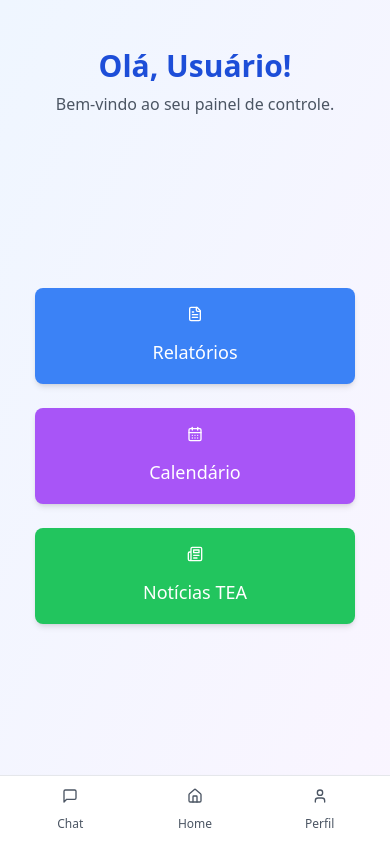
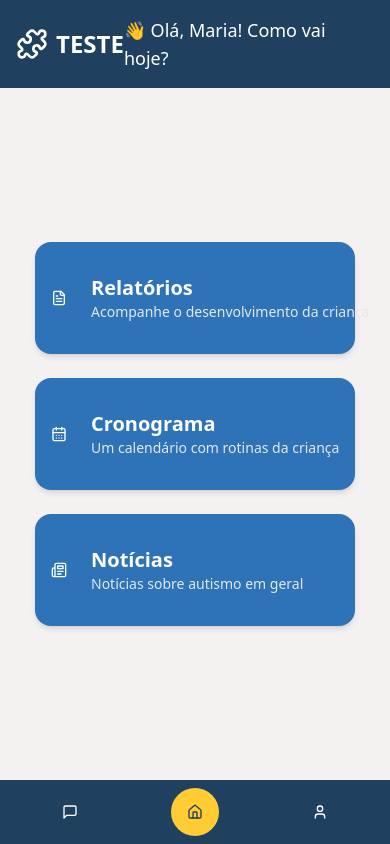
Before and after one commit to vitorferrr/App-connect-TEA, a React (Vite) app: page /home in a window 390 px wide. Built offline with nearby package versions, Linux system fonts and the light colour scheme.

Commit message:
[dyad] Atualizando layout da homepage e barra de navegação - wrote 5 file(s)

```diff
--- /dev/null
+++ b/src/components/AppHeader.tsx
@@ -0,0 +1,18 @@
+"use client";
+
+import React from "react";
+import { Puzzle } from "lucide-react";
+
+const AppHeader = () => {
+  return (
+    <header className="w-full bg-appBlueDark text-white p-4 flex items-center justify-between">
+      <div className="flex items-center">
+        <Puzzle className="h-8 w-8 mr-2" />
+        <h1 className="text-2xl font-bold">TESTE</h1>
+      </div>
+      <p className="text-lg">👋 Olá, Maria! Como vai hoje?</p>
+    </header>
+  );
+};
+
+export default AppHeader;
--- a/src/components/BottomNavBar.tsx
+++ b/src/components/BottomNavBar.tsx
@@ -1,31 +1,40 @@
 "use client";
 
 import React from "react";
-import { Link } from "react-router-dom";
+import { Link, useLocation } from "react-router-dom";
 import { Button } from "@/components/ui/button";
 import { MessageSquare, Home, User } from "lucide-react";
+import { cn } from "@/lib/utils";
 
 const BottomNavBar = () => {
+  const location = useLocation();
+
+  const navItems = [
+    { path: "/chat", icon: MessageSquare, label: "Chat" },
+    { path: "/home", icon: Home, label: "Home" },
+    { path: "/profile", icon: User, label: "Perfil" },
+  ];
+
   return (
-    <nav className="fixed bottom-0 left-0 right-0 bg-white border-t border-gray-200 shadow-lg p-2 flex justify-around items-center z-50 md:hidden">
-      <Link to="/chat" className="flex flex-col items-center text-gray-600 hover:text-blue-600">
-        <Button variant="ghost" size="icon" className="flex flex-col h-auto p-1">
-          <MessageSquare className="h-6 w-6" />
-          <span className="text-xs mt-1">Chat</span>
-        </Button>
-      </Link>
-      <Link to="/home" className="flex flex-col items-center text-gray-600 hover:text-blue-600">
-        <Button variant="ghost" size="icon" className="flex flex-col h-auto p-1">
-          <Home className="h-6 w-6" />
-          <span className="text-xs mt-1">Home</span>
-        </Button>
-      </Link>
-      <Link to="/profile" className="flex flex-col items-center text-gray-600 hover:text-blue-600">
-        <Button variant="ghost" size="icon" className="flex flex-col h-auto p-1">
-          <User className="h-6 w-6" />
-          <span className="text-xs mt-1">Perfil</span>
-        </Button>
-      </Link>
+    <nav className="fixed bottom-0 left-0 right-0 bg-appBlueDark p-2 flex justify-around items-center z-50 md:hidden h-16">
+      {navItems.map((item) => {
+        const isActive = location.pathname === item.path;
+        const IconComponent = item.icon;
+        return (
+          <Link to={item.path} key={item.path} className="flex flex-col items-center justify-center h-full w-full">
+            <Button
+              variant="ghost"
+              size="icon"
+              className={cn(
+                "flex flex-col h-12 w-12 rounded-full",
+                isActive ? "bg-appYellowActive text-appBlueDark" : "text-white hover:bg-appBlueMedium",
+              )}
+            >
+              <IconComponent className="h-6 w-6" />
+            </Button>
+          </Link>
+        );
+      })}
     </nav>
   );
 };
--- a/src/globals.css
+++ b/src/globals.css
@@ -49,6 +49,12 @@
     --sidebar-border: 220 13% 91%;
 
     --sidebar-ring: 217.2 91.2% 59.8%;
+
+    /* Novas cores para o layout do aplicativo */
+    --app-bg-light: 30 10% 95%; /* Um bege claro */
+    --app-blue-dark: 210 50% 25%; /* Um azul escuro */
+    --app-blue-medium: 210 60% 45%; /* Um azul médio */
+    --app-yellow-active: 45 100% 60%; /* Um amarelo vibrante */
   }
 
   .dark {
@@ -87,6 +93,12 @@
     --sidebar-accent-foreground: 240 4.8% 95.9%;
     --sidebar-border: 240 3.7% 15.9%;
     --sidebar-ring: 217.2 91.2% 59.8%;
+
+    /* Novas cores para o layout do aplicativo no modo escuro (ajustar conforme necessário) */
+    --app-bg-light: 222.2 84% 4.9%; /* Usar o background escuro padrão */
+    --app-blue-dark: 210 50% 25%; /* Manter o azul escuro */
+    --app-blue-medium: 210 60% 45%; /* Manter o azul médio */
+    --app-yellow-active: 45 100% 60%; /* Manter o amarelo */
   }
 }
 
--- a/src/pages/HomePage.tsx
+++ b/src/pages/HomePage.tsx
@@ -5,32 +5,39 @@ import { Link } from "react-router-dom";
 import { Button } from "@/components/ui/button";
 import { FileText, CalendarDays, Newspaper } from "lucide-react";
 import BottomNavBar from "@/components/BottomNavBar";
+import AppHeader from "@/components/AppHeader"; // Importar o novo cabeçalho
 
 const HomePage = () => {
   return (
-    <div className="min-h-screen flex flex-col bg-gradient-to-br from-blue-50 to-purple-50 p-4 pb-20"> {/* Added pb-20 for bottom nav bar */}
-      <header className="text-center py-8">
-        <h1 className="text-3xl font-bold text-blue-700">Olá, Usuário!</h1>
-        <p className="text-md text-gray-600 mt-2">Bem-vindo ao seu painel de controle.</p>
-      </header>
+    <div className="min-h-screen flex flex-col bg-appBgLight pb-16"> {/* Ajustado pb para a altura da nav bar */}
+      <AppHeader /> {/* Usar o novo componente de cabeçalho */}
 
-      <main className="flex-grow flex flex-col items-center justify-center space-y-6">
+      <main className="flex-grow flex flex-col items-center justify-center space-y-6 p-4">
         <Link to="/reports" className="w-full max-w-xs">
-          <Button className="w-full h-24 text-lg bg-blue-500 hover:bg-blue-600 text-white flex flex-col items-center justify-center rounded-lg shadow-md">
-            <FileText className="h-8 w-8 mb-2" />
-            Relatórios
+          <Button className="w-full h-28 text-white bg-appBlueMedium hover:bg-appBlueDark flex items-center justify-start rounded-2xl shadow-md p-4">
+            <FileText className="h-10 w-10 mr-4" />
+            <div className="flex flex-col items-start">
+              <span className="text-xl font-semibold">Relatórios</span>
+              <span className="text-sm text-gray-200">Acompanhe o desenvolvimento da criança</span>
+            </div>
           </Button>
         </Link>
         <Link to="/calendar" className="w-full max-w-xs">
-          <Button className="w-full h-24 text-lg bg-purple-500 hover:bg-purple-600 text-white flex flex-col items-center justify-center rounded-lg shadow-md">
-            <CalendarDays className="h-8 w-8 mb-2" />
-            Calendário
+          <Button className="w-full h-28 text-white bg-appBlueMedium hover:bg-appBlueDark flex items-center justify-start rounded-2xl shadow-md p-4">
+            <CalendarDays className="h-10 w-10 mr-4" />
+            <div className="flex flex-col items-start">
+              <span className="text-xl font-semibold">Cronograma</span>
+              <span className="text-sm text-gray-200">Um calendário com rotinas da criança</span>
+            </div>
           </Button>
         </Link>
         <Link to="/news" className="w-full max-w-xs">
-          <Button className="w-full h-24 text-lg bg-green-500 hover:bg-green-600 text-white flex flex-col items-center justify-center rounded-lg shadow-md">
-            <Newspaper className="h-8 w-8 mb-2" />
-            Notícias TEA
+          <Button className="w-full h-28 text-white bg-appBlueMedium hover:bg-appBlueDark flex items-center justify-start rounded-2xl shadow-md p-4">
+            <Newspaper className="h-10 w-10 mr-4" />
+            <div className="flex flex-col items-start">
+              <span className="text-xl font-semibold">Notícias</span>
+              <span className="text-sm text-gray-200">Notícias sobre autismo em geral</span>
+            </div>
           </Button>
         </Link>
       </main>
--- a/tailwind.config.ts
+++ b/tailwind.config.ts
@@ -62,6 +62,11 @@ export default {
           border: "hsl(var(--sidebar-border))",
           ring: "hsl(var(--sidebar-ring))",
         },
+        // Novas cores para o layout do aplicativo
+        appBgLight: "hsl(var(--app-bg-light))",
+        appBlueDark: "hsl(var(--app-blue-dark))",
+        appBlueMedium: "hsl(var(--app-blue-medium))",
+        appYellowActive: "hsl(var(--app-yellow-active))",
       },
       borderRadius: {
         lg: "var(--radius)",
```
